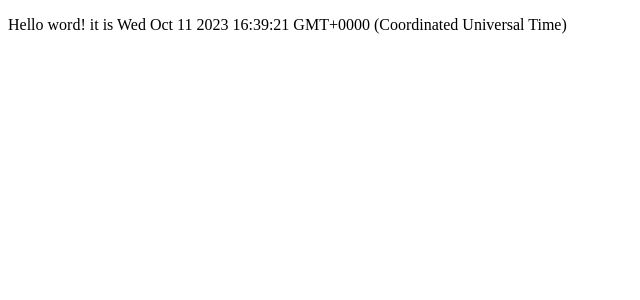
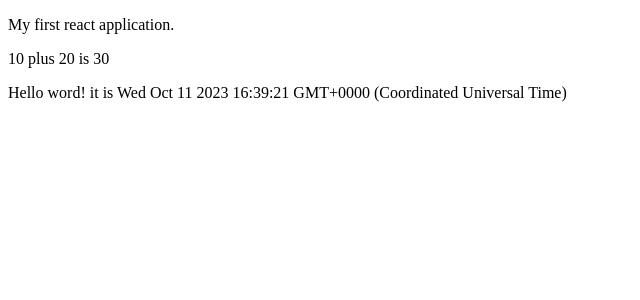
Before and after one commit to SubhaChandiran/react-demo-deploy, a React (Vite) app: page / in a window 1280 px wide. Shown: the top 300 px of the page, without its empty margins (0-640 px from the left). Built offline with nearby package versions, Linux system fonts and the light colour scheme.

Commit message:
dynamic content

```diff
--- a/src/App.jsx
+++ b/src/App.jsx
@@ -2,10 +2,21 @@ const App = () => {
 
   const now = new Date();
 
+  let a = 10;
+  let b = 20;
+  let answer = a + b;
+
   return (
-    <div>
-      <p>Hello word! it is { now.toString() }</p>
-    </div>
+    <>
+      <p>My first react application.</p>
+      <div>
+        <p>{a} plus {b} is { answer }</p>
+        <p>Hello word! it is { now.toString() }</p>
+      </div>
+      <br />
+
+
+    </>
   )
 }
 
```
